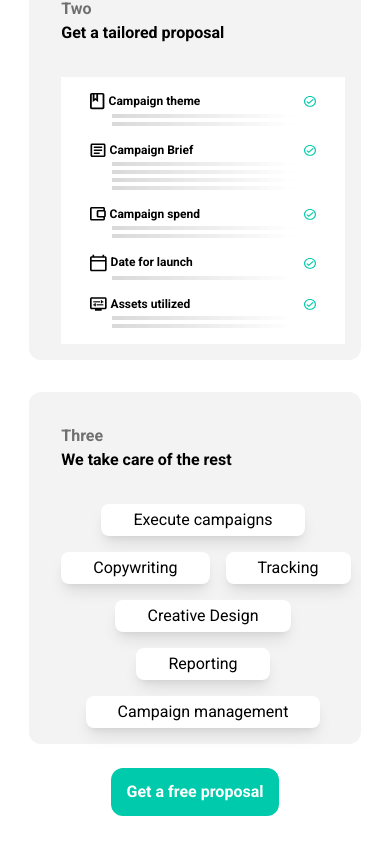
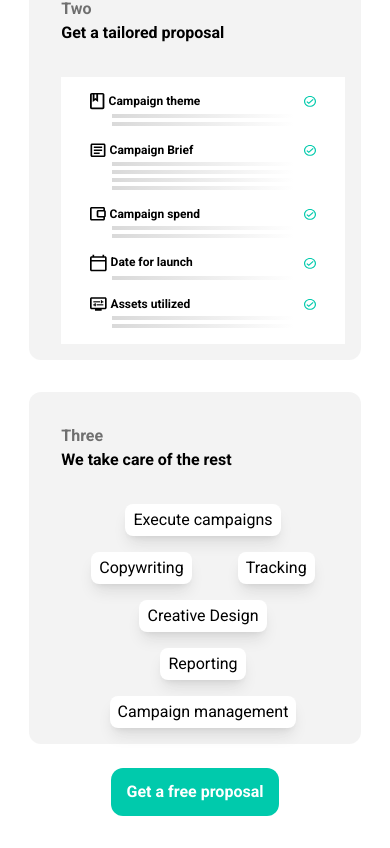
Before and after one commit to SILFRICA/CampusReach_Landing, a React (Vite) app: page / in a window 390 px wide. Shown: the part 9692-10540 px from the top of the page. Built offline with nearby package versions, Linux system fonts and the light colour scheme.

Commit message:
fix: overflow on small breakpoint using padding

```diff
--- a/src/components/sections/how-it-works/proposalbox/ItemBox.tsx
+++ b/src/components/sections/how-it-works/proposalbox/ItemBox.tsx
@@ -7,7 +7,7 @@ interface ItemProps {
 const ItemBox: React.FC<ItemProps> = ({ title }) => {
   return (
     <div
-      className="flex items-center justify-center px-8 py-1 bg-white rounded-lg shadow-lg lg:px-4"
+      className="flex items-center justify-center px-2 py-1 bg-white rounded-lg shadow-lg lg:px-4"
     >
       {title}
     </div>
```
